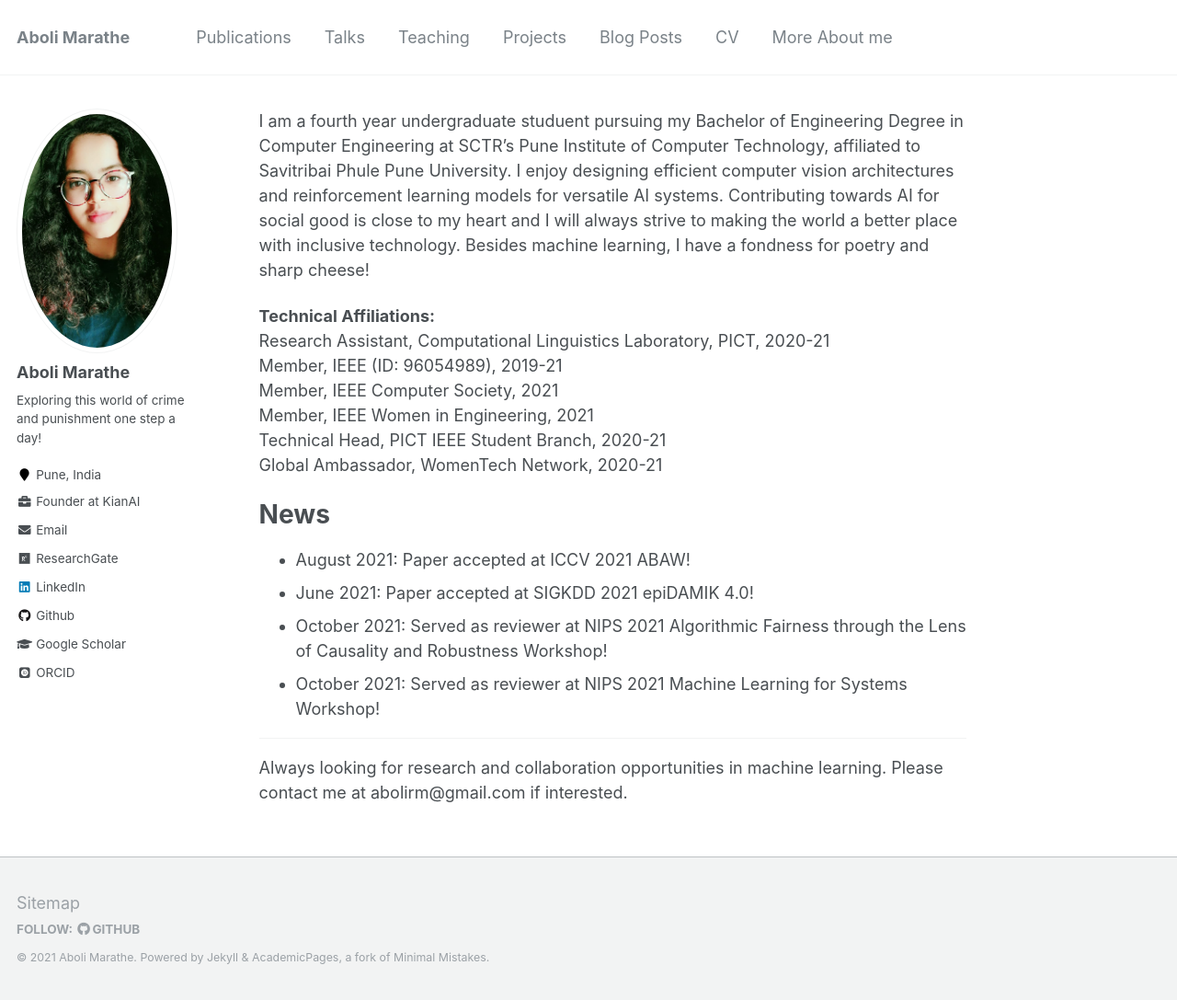
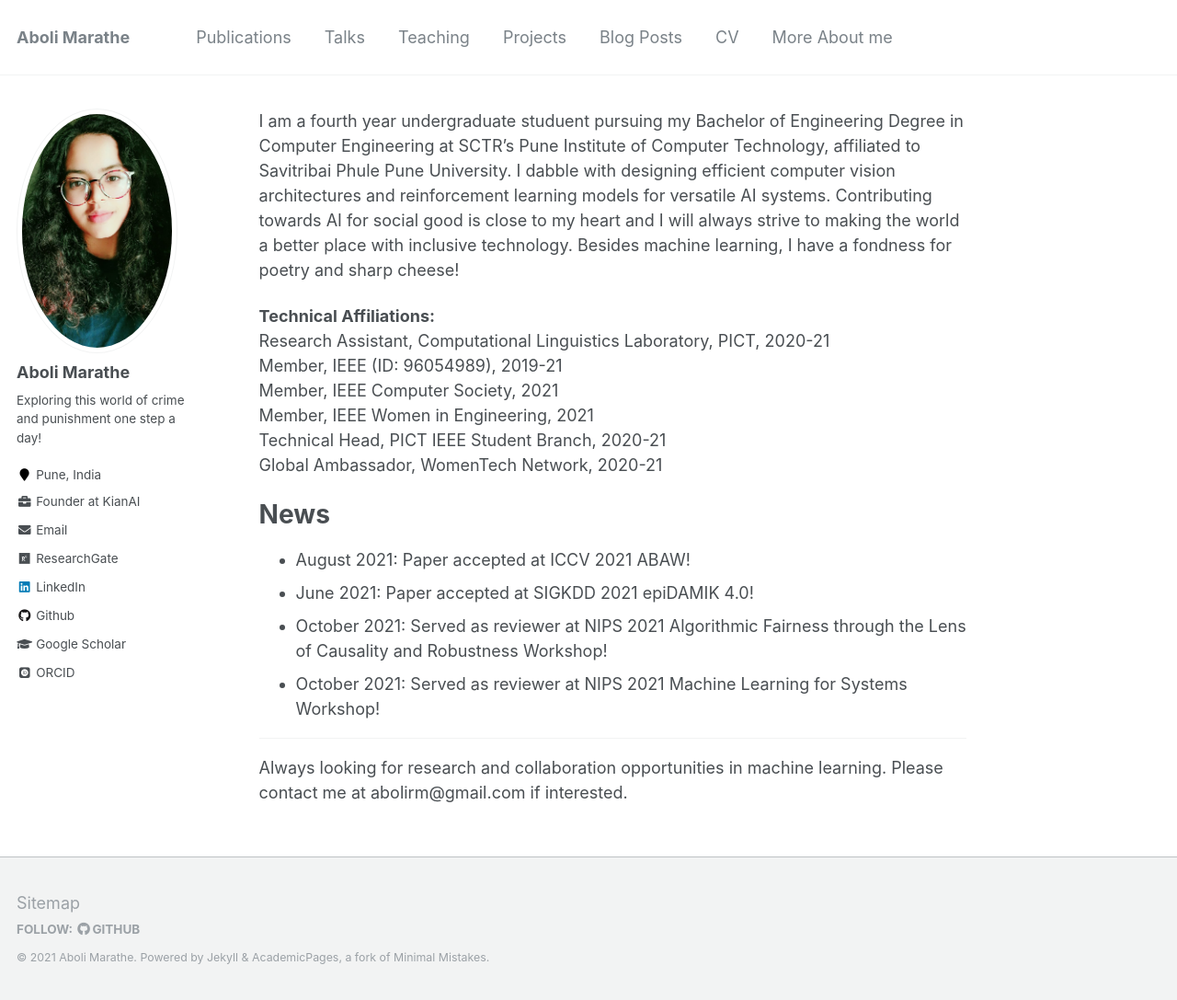
Before and after one commit to Infernolia/Infernolia.github.io, a Jekyll site: the page built from _pages/about.md, in a window 1280 px wide and 1087 px high. Shown: the whole window at 92% size. Built offline with Jekyll 4.4.1, drawn with Linux system fonts in a browser that asks for light colours; some web fonts are replaced.

Commit message:
Update about.md

```diff
--- a/_pages/about.md
+++ b/_pages/about.md
@@ -7,7 +7,7 @@ redirect_from:
   - /about/
   - /about.html
 ---
-I am a fourth year undergraduate studuent pursuing my Bachelor of Engineering Degree in Computer Engineering at SCTR's Pune Institute of Computer Technology, affiliated to Savitribai Phule Pune University. I enjoy designing efficient computer vision architectures and reinforcement learning models for versatile AI systems. Contributing towards AI for social good is close to my heart and I will always strive to making the world a better place with inclusive technology. Besides machine learning, I have a fondness for poetry and sharp cheese!
+I am a fourth year undergraduate studuent pursuing my Bachelor of Engineering Degree in Computer Engineering at SCTR's Pune Institute of Computer Technology, affiliated to Savitribai Phule Pune University. I dabble with designing efficient computer vision architectures and reinforcement learning models for versatile AI systems. Contributing towards AI for social good is close to my heart and I will always strive to making the world a better place with inclusive technology. Besides machine learning, I have a fondness for poetry and sharp cheese!
 
 <B>Technical Affiliations: </B><BR>
 Research Assistant, Computational Linguistics Laboratory, PICT, 2020-21<BR>
```
